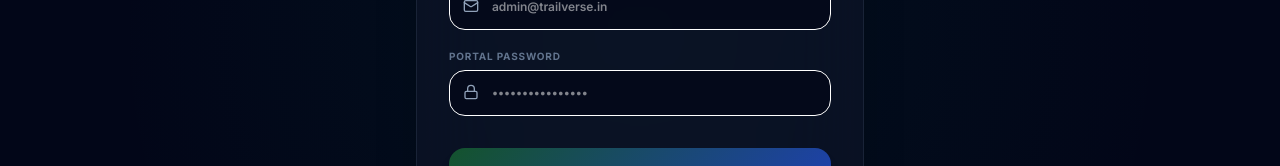
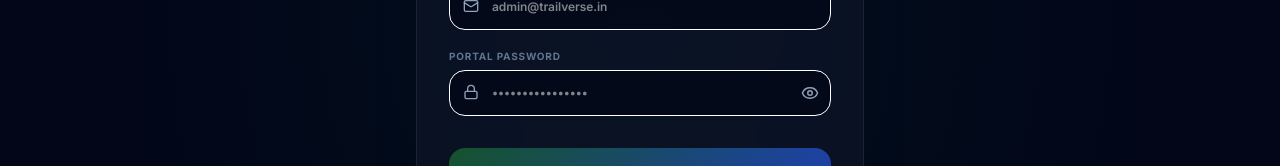
Before and after one commit to Anshsaini7/TRAILVERSE-INDIAN-PLATFORM, a Next.js app: page /admin/login in a window 1280 px wide. Shown: the part 431-597 px from the top of the page. Built offline with nearby package versions, Linux system fonts and the light colour scheme; no server answers.

Commit message:
feat: add password visibility toggle eye buttons to all auth and admin password input fields

```diff
--- a/src/app/admin/login/page.tsx
+++ b/src/app/admin/login/page.tsx
@@ -3,7 +3,7 @@
 import React, { useState, useEffect } from 'react';
 import { useRouter } from 'next/navigation';
 import { useAuth } from '../../../context/AuthContext';
-import { Lock, Mail, ShieldAlert, Check, HelpCircle } from 'lucide-react';
+import { Lock, Mail, ShieldAlert, Check, HelpCircle, Eye, EyeOff } from 'lucide-react';
 import confetti from 'canvas-confetti';
 
 export default function AdminLoginPage() {
@@ -15,6 +15,7 @@ export default function AdminLoginPage() {
   const [errorMsg, setErrorMsg] = useState('');
   const [successMsg, setSuccessMsg] = useState('');
   const [loading, setLoading] = useState(false);
+  const [showPassword, setShowPassword] = useState(false);
 
   // If already logged in as Admin, auto-redirect to admin panel
   useEffect(() => {
@@ -116,14 +117,21 @@ export default function AdminLoginPage() {
             <div className="relative">
               <Lock className="absolute left-3.5 top-3.5 h-4 w-4 text-slate-550" />
               <input
-                type="password"
+                type={showPassword ? "text" : "password"}
                 required
                 value={password}
                 onChange={e => setPassword(e.target.value)}
                 placeholder="••••••••••••••••"
                 disabled={loading}
-                className="w-full bg-slate-950/70 border border-slate-850 rounded-2xl pl-10.5 pr-4 py-3.5 text-white placeholder-slate-650 focus:outline-none focus:ring-2 focus:ring-emerald-500/40 focus:border-emerald-500/50 transition-all font-semibold"
+                className="w-full bg-slate-950/70 border border-slate-850 rounded-2xl pl-10.5 pr-10 py-3.5 text-white placeholder-slate-650 focus:outline-none focus:ring-2 focus:ring-emerald-500/40 focus:border-emerald-500/50 transition-all font-semibold"
               />
+              <button
+                type="button"
+                onClick={() => setShowPassword(!showPassword)}
+                className="absolute right-3 top-3.5 text-slate-405 hover:text-white cursor-pointer"
+              >
+                {showPassword ? <EyeOff className="h-4.5 w-4.5" /> : <Eye className="h-4.5 w-4.5" />}
+              </button>
             </div>
           </div>
 
--- a/src/app/auth/page.tsx
+++ b/src/app/auth/page.tsx
@@ -5,7 +5,7 @@ import { useAuth, UserRole } from '../../context/AuthContext';
 import { useRouter } from 'next/navigation';
 import Link from 'next/link';
 import { motion, AnimatePresence } from 'framer-motion';
-import { Lock, Mail, User, Phone, MapPin, Sparkles, Check, HelpCircle, Star, Compass, ArrowRight } from 'lucide-react';
+import { Lock, Mail, User, Phone, MapPin, Sparkles, Check, HelpCircle, Star, Compass, ArrowRight, Eye, EyeOff } from 'lucide-react';
 import confetti from 'canvas-confetti';
 
 export default function AuthPage() {
@@ -22,6 +22,7 @@ export default function AuthPage() {
   const [password, setPassword] = useState('');
   const [phone, setPhone] = useState('');
   const [otpCode, setOtpCode] = useState('');
+  const [showPassword, setShowPassword] = useState(false);
 
   // Action feedback states
   const [errorMsg, setErrorMsg] = useState('');
@@ -214,13 +215,20 @@ export default function AuthPage() {
                     <div className="relative">
                       <Lock className="absolute left-3 top-3.5 h-4 w-4 text-slate-400" />
                       <input
-                        type="password"
+                        type={showPassword ? "text" : "password"}
                         required
                         value={password}
                         onChange={e => setPassword(e.target.value)}
                         placeholder="••••••••"
-                        className="w-full bg-slate-50/50 dark:bg-slate-950/50 border border-slate-200 dark:border-slate-800 rounded-2xl pl-10 pr-4 py-3 text-xs font-semibold focus:outline-none focus:ring-2 focus:ring-emerald-400/50"
+                        className="w-full bg-slate-50/50 dark:bg-slate-950/50 border border-slate-200 dark:border-slate-800 rounded-2xl pl-10 pr-10 py-3 text-xs font-semibold focus:outline-none focus:ring-2 focus:ring-emerald-400/50"
                       />
+                      <button
+                        type="button"
+                        onClick={() => setShowPassword(!showPassword)}
+                        className="absolute right-3 top-3 text-slate-400 hover:text-slate-650 dark:hover:text-slate-300 cursor-pointer"
+                      >
+                        {showPassword ? <EyeOff className="h-4.5 w-4.5" /> : <Eye className="h-4.5 w-4.5" />}
+                      </button>
                     </div>
                   </div>
 
@@ -325,13 +333,20 @@ export default function AuthPage() {
                     <div className="relative">
                       <Lock className="absolute left-3 top-3.5 h-4 w-4 text-slate-400" />
                       <input
-                        type="password"
+                        type={showPassword ? "text" : "password"}
                         required
                         value={password}
                         onChange={e => setPassword(e.target.value)}
                         placeholder="Minimum 8 characters"
-                        className="w-full bg-slate-50/50 dark:bg-slate-950/50 border border-slate-200 dark:border-slate-800 rounded-2xl pl-10 pr-4 py-3 text-xs font-semibold focus:outline-none focus:ring-2 focus:ring-emerald-400/50"
+                        className="w-full bg-slate-50/50 dark:bg-slate-950/50 border border-slate-200 dark:border-slate-800 rounded-2xl pl-10 pr-10 py-3 text-xs font-semibold focus:outline-none focus:ring-2 focus:ring-emerald-400/50"
                       />
+                      <button
+                        type="button"
+                        onClick={() => setShowPassword(!showPassword)}
+                        className="absolute right-3 top-3 text-slate-400 hover:text-slate-650 dark:hover:text-slate-300 cursor-pointer"
+                      >
+                        {showPassword ? <EyeOff className="h-4.5 w-4.5" /> : <Eye className="h-4.5 w-4.5" />}
+                      </button>
                     </div>
                   </div>
 
```
